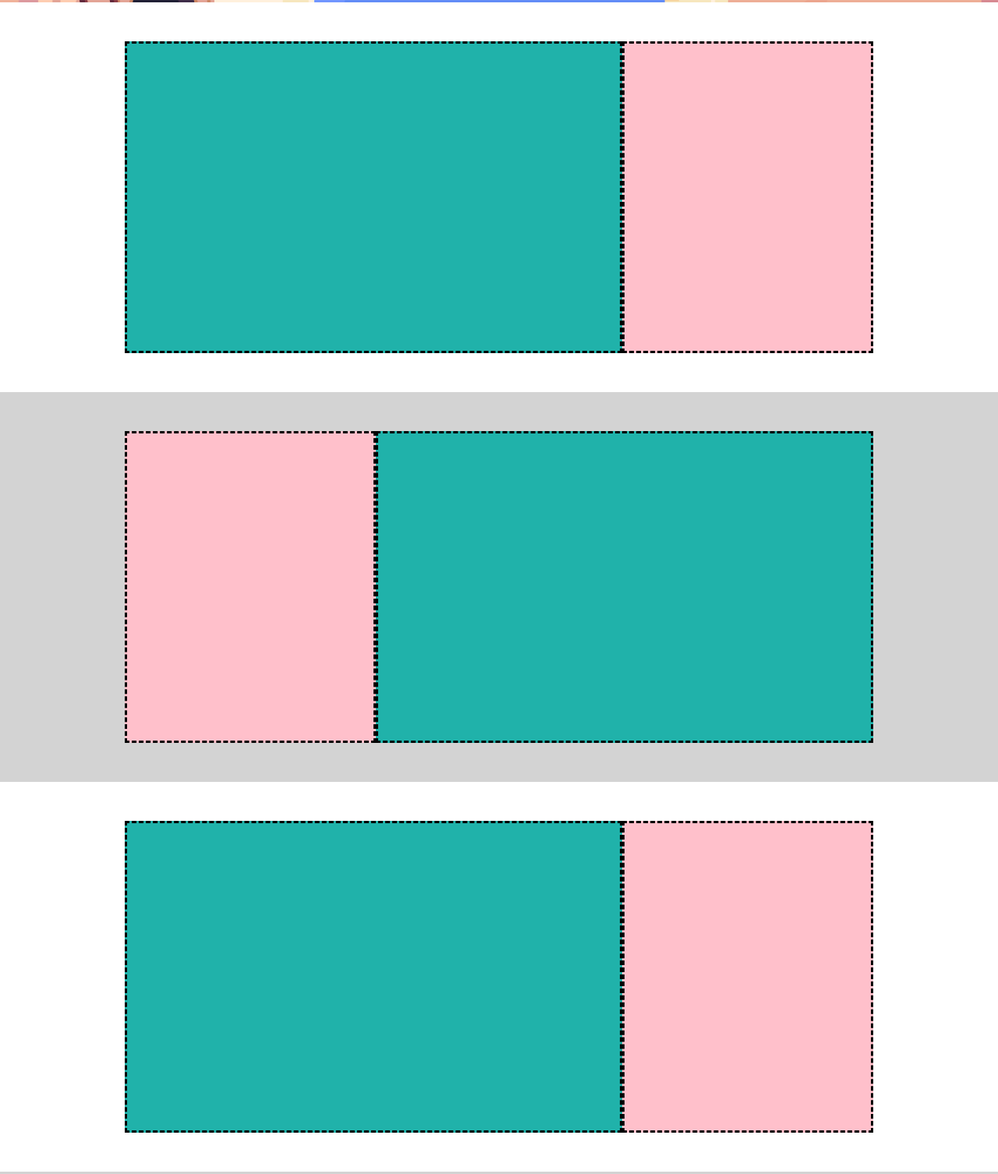
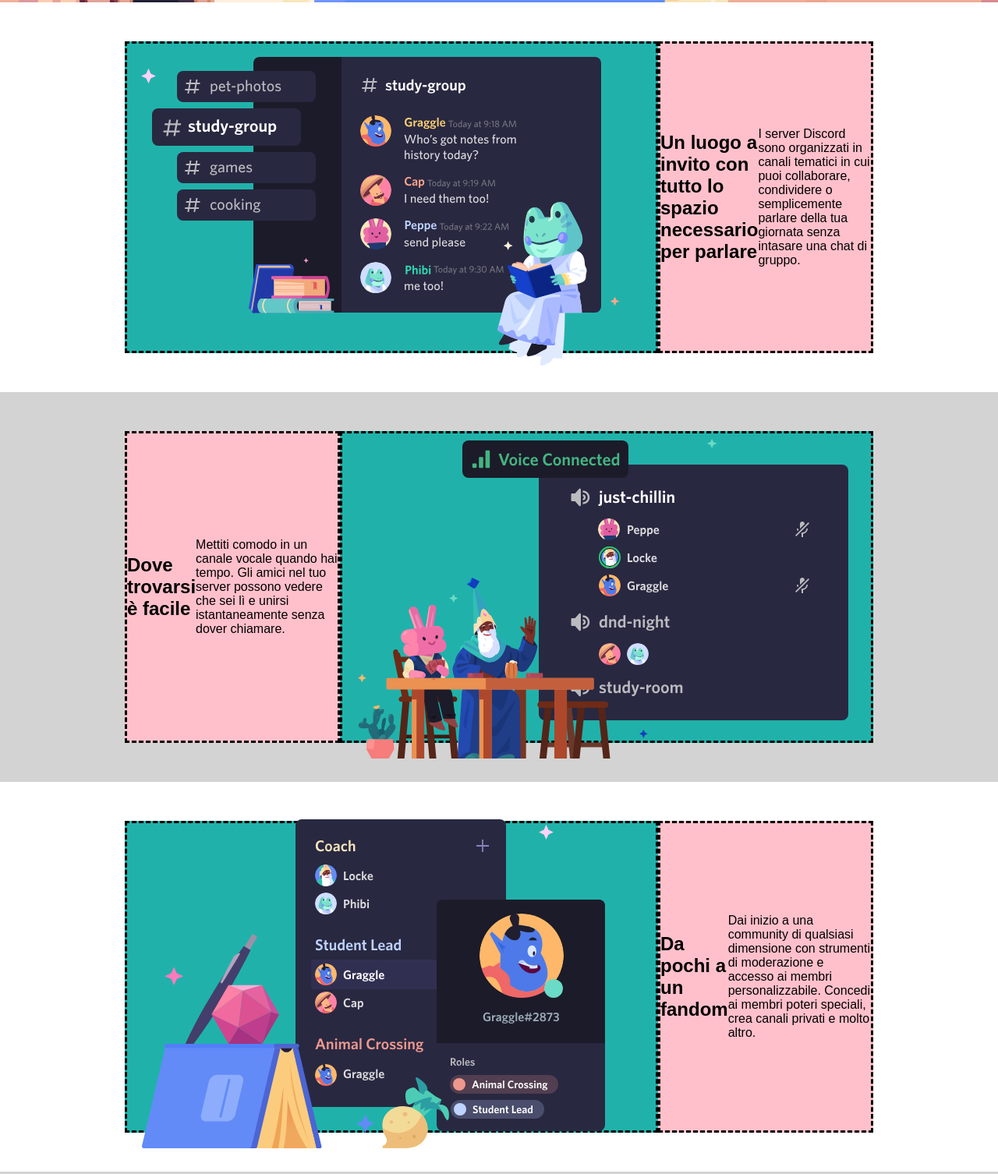
Before and after one commit to mcspe/htmlcss-discord, a plain HTML site: page index.html in a window 1280 px wide. Shown: the part 547-2053 px from the top of the page at 78% size. Drawn offline with Linux system fonts and the light colour scheme.

Commit message:
[add] texts and images in main section

```diff
--- a/css/style.css
+++ b/css/style.css
@@ -197,11 +197,19 @@ main section:nth-child(even) .image{
   order: 1;
 }
 
-main section div .recbox{
+main section:last-child .container{
+  flex-direction: column;
+}
+
+main section:last-child .cta{
+  order: 2;
+}
+
+/*main section .recbox{
   height: 800px;
   width: 100%;
   background-color: green;
-}
+}*/
 /* /main */
 
 /* /footer */
--- a/index.html
+++ b/index.html
@@ -64,25 +64,47 @@
 
     <section>
       <div class="container">
-        <div class="image border"></div>
-        <div class="text border"></div>
+        <div class="image border">
+          <img src="img/item1.svg" alt="item1">
+        </div>
+        <div class="text border">
+          <h2>Un luogo a invito con tutto lo spazio necessario per parlare</h2>
+          <p>I server Discord sono organizzati in canali tematici in cui puoi collaborare, condividere o semplicemente parlare della tua giornata senza intasare una chat di gruppo.</p>
+        </div>
       </div>
     </section>
     <section>
       <div class="container">
-        <div class="image border"></div>
-        <div class="text border"></div>
+        <div class="image border">
+          <img src="img/item2.svg" alt="item2">
+        </div>
+        <div class="text border">
+          <h2>Dove trovarsi è facile</h2>
+          <p>Mettiti comodo in un canale vocale quando hai tempo. Gli amici nel tuo server possono vedere che sei lì e unirsi istantaneamente senza dover chiamare.</p>
+        </div>
       </div>
     </section>
     <section>
       <div class="container">
-        <div class="image border"></div>
-        <div class="text border"></div>
+        <div class="image border">
+          <img src="img/item3.svg" alt="item3">
+        </div>
+        <div class="text border">
+          <h2>Da pochi a un fandom</h2>
+          <p>Dai inizio a una community di qualsiasi dimensione con strumenti di moderazione e accesso ai membri personalizzabile. Concedi ai membri poteri speciali, crea canali privati e molto altro.</p>
+        </div>
       </div>
     </section>
     <section>
-      <div class="container">
-        <div class="recbox border"></div>
+      <div class="container recbox">
+        <div class="image border">
+          <img src="img/item4-big.svg" alt="item4">
+        </div>
+        <div class="text border">
+          <h2>Tecnologia affidabile per tenersi in contatto</h2>
+          <p>Video e audio a bassa latenza ti faranno sentire come se foste tutti nella stessa stanza. Fai ciao in video, guarda gli amici giocare in streaming o riunitevi in una sessione di disegno con la condivizione schermo.</p>
+        </div>
+        <div class="cta border"></div>
       </div>
     </section>
 
```
